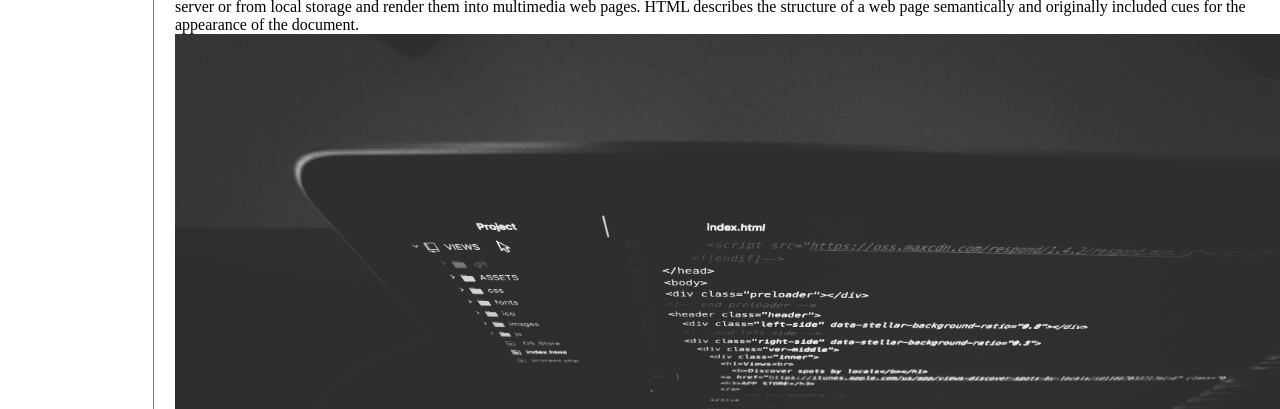
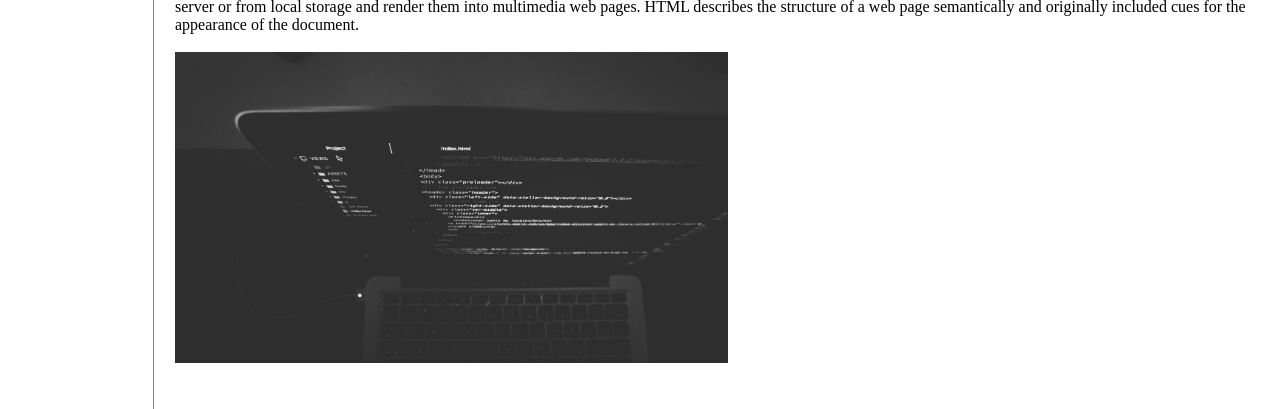
Before and after one commit to Kyung-Hyun36/my-first-web-site, a plain HTML site: page 1.html in a window 1280 px wide. Shown: the part 536-945 px from the top of the page. Drawn offline with nearby package versions, Linux system fonts and the light colour scheme.

Commit message:
css 수정 및 사진 사이즈 변경
왼쪽 메뉴와 본문 사이의 선이 본문 길이에 영향을 받기 때문에 최상위 요소인 html body grid 순으로 height를 100% 주고
html 페이지의 사진 사이즈를 변경하고 본문과 2줄 띄움

```diff
--- a/1.html
+++ b/1.html
@@ -34,8 +34,8 @@
                 local
                 storage and render them into multimedia web pages. HTML describes the structure of a web page
                 semantically and
-                originally included cues for the appearance of the document.
-                <img src="coding.jpg" width="100%">
+                originally included cues for the appearance of the document.<br><br>
+                <img src="coding.jpg" width="50%">
             </p>
             <p style="margin-top:45px;">
                 HTML elements are the building blocks of HTML pages. With HTML constructs, images and other
--- a/style.css
+++ b/style.css
@@ -1,5 +1,6 @@
-body {
+body, html {
     margin: 0;
+    height: 100%;
 }
 
 a {
@@ -25,6 +26,7 @@ ol {
 #grid {
     display: grid;
     grid-template-columns: 150px 1fr;
+    height: 100%;
 }
 
 #grid ol {
```
